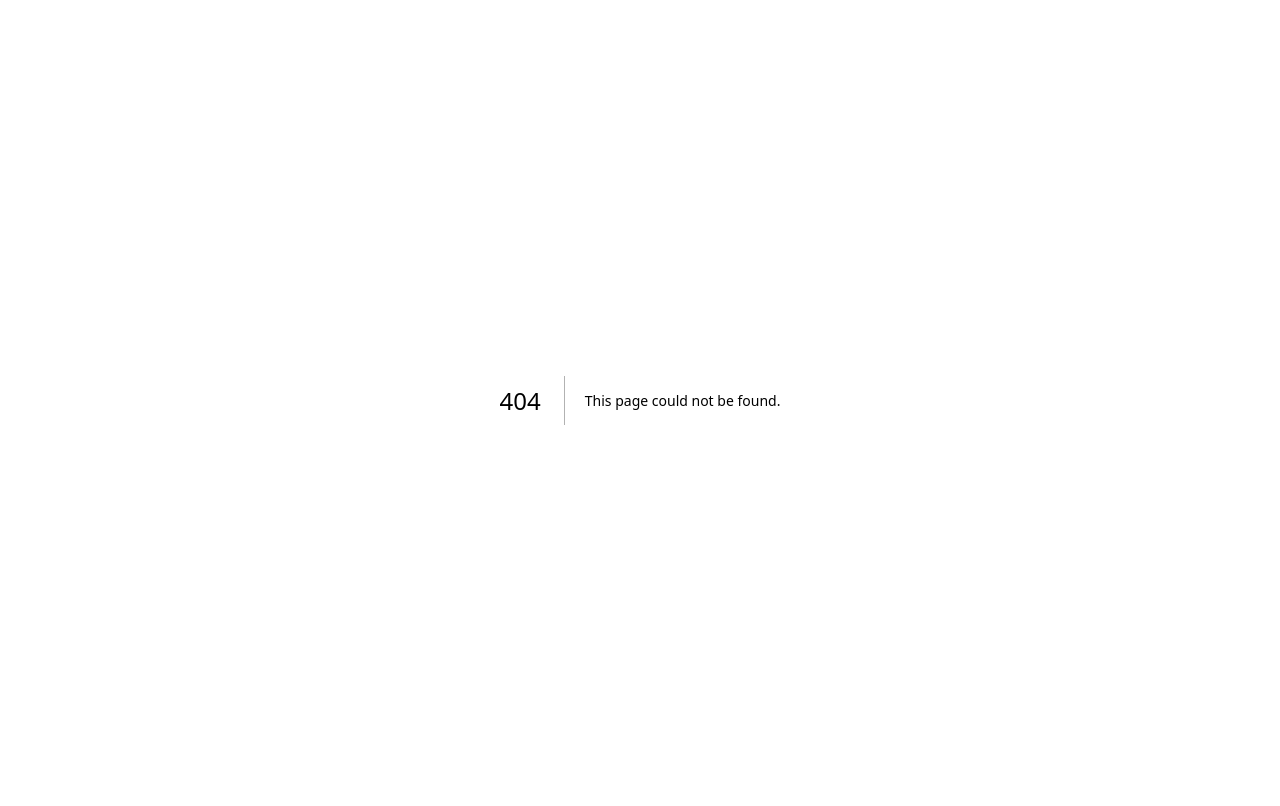
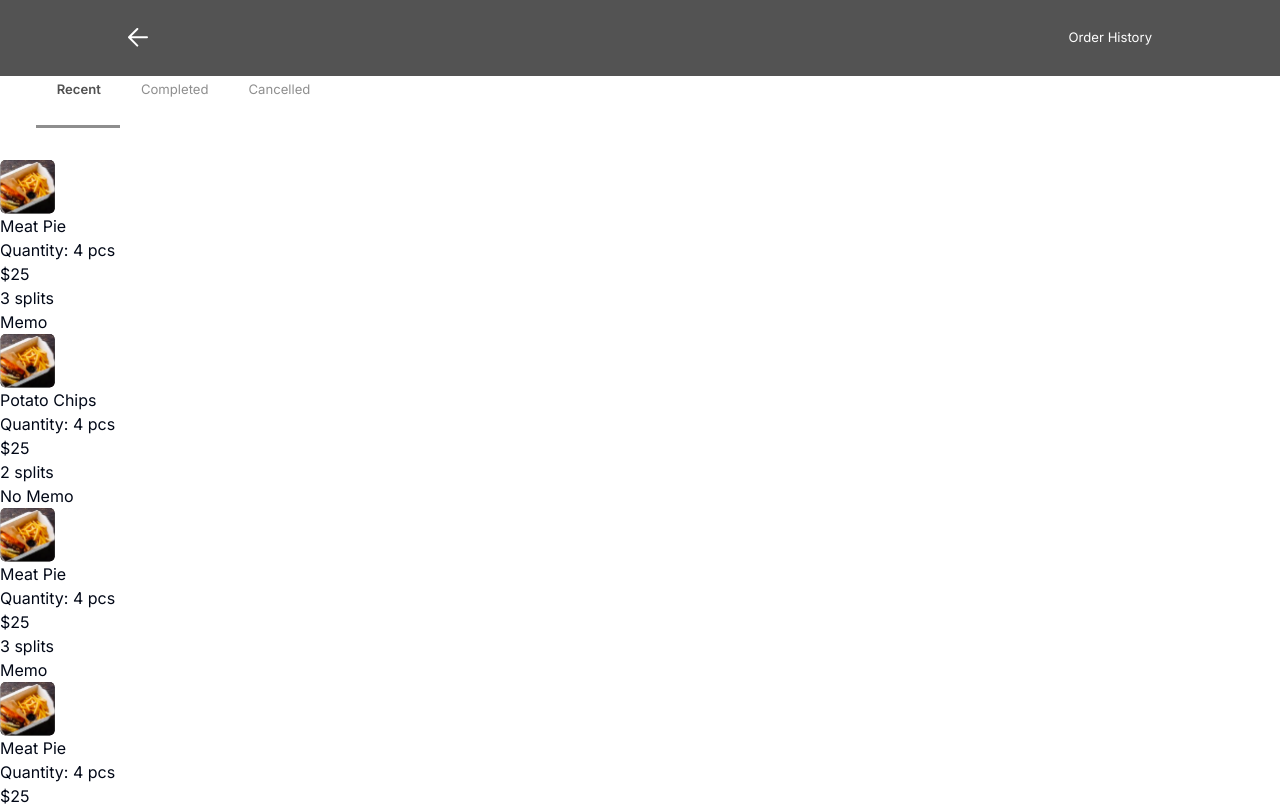
Before and after one commit to teju-doyin/waitr-user-app, a Next.js app: page /historyPage in a window 1280 px wide. Before the commit this address had no page. Shown: the top 806 px of the page. Built offline with nearby package versions, Linux system fonts and the light colour scheme.

Commit message:
historypage started

```diff
--- /dev/null
+++ b/app/historyPage/page.tsx
@@ -0,0 +1,98 @@
+'use client'
+import React, {useRef, useEffect,useState} from 'react'
+import HeaderSection from '../../components/HeaderSection'
+import { useHistory, HistoryProvider } from '../../context/HistoryContext'
+import Image from "next/image"
+import backArrow from '@/public/white-back-arrow.svg'
+import food from '@/public/chipsImage.svg'
+
+const Page = () => {
+  const { history } = useHistory()
+  const filters = ['Recent','Completed','Cancelled']
+  const filterRefs = useRef<{ [key: string]: HTMLLIElement | null }>({})
+  const [indicatorStyle, setIndicatorStyle] = useState<React.CSSProperties>({})
+  const [activeFilter, setActiveFilter] = useState<string>('Recent')
+  const handleFilterClick = (filter: string) => setActiveFilter(filter)
+  const filteredHistory = history.filter(item => {
+    if (activeFilter === 'Recent') return true;
+    return item.category.toLowerCase() === activeFilter.toLowerCase();
+  });
+  useEffect(() => {
+    if (filterRefs.current[activeFilter]) {
+        const filterElement = filterRefs.current[activeFilter]
+        setIndicatorStyle({
+            width: `${filterElement?.offsetWidth}px`,
+            left: `${filterElement?.offsetLeft}px`,
+        })
+    }
+  }, [activeFilter])
+
+
+  return (
+    // <HistoryProvider>
+      <div className=" relative overflow-x-hidden">
+        <HeaderSection >
+          <div className='bg-grayBg py-7 '>
+            <div className="flex justify-between items-center w-[80%] mx-auto">
+              <Image src={backArrow} alt='' />
+              <p className='text-white text-[.82rem]'>Order History</p>
+            </div>
+          </div>
+        </HeaderSection>
+
+        <div className=" fixed mt-20 bg-white  ">
+          <ul className="flex justify-between w-[75%] mx-auto mb-5">
+            {filters.map((filter) => (
+              <li
+                  key={filter}
+                  // className='text-pink-400'
+                  className={` text-[.82rem] px-5 pb-2 cursor-pointer ${activeFilter === filter ?'text-grayText font-semibold ': 'text-lightGray'}`}
+                  onClick={() => handleFilterClick(filter)}
+                  ref={el => {filterRefs.current[filter] = el}}
+              >
+                  {filter}
+              </li>
+            ))}
+          </ul>
+          <span
+              className="absolute bottom-0  rounde h-[3px] bg-lightGray transition-all duration-300"
+              style={indicatorStyle}
+          />
+        </div>
+
+        <ul className=" mt-40">
+            {filteredHistory.map((item)=>(
+            <li key={item.id}>
+              <div className="">
+                <div className="">
+                  <Image src={food} alt=''/>
+                  <span>
+                    <p>{item.title}</p>
+                    <p><span>Quantity:</span> {item.quantity} pcs</p>
+                  </span>
+                  <span>
+                    <p>${item.price}</p>
+                    <p>{item.splits} splits</p>
+                  </span>
+                </div>
+                <div className="">
+                  {item.memo==''?
+                  <p>No Memo</p>:
+                    <h6>Memo</h6>
+                   }
+                </div>
+              </div>
+            </li>
+          ))}
+        </ul>
+      </div>
+    // </HistoryProvider>
+  )
+}
+
+const HistoryPage=()=>(
+  <HistoryProvider>
+    <Page/>
+  </HistoryProvider>
+)
+export default HistoryPage
--- a/app/page.tsx
+++ b/app/page.tsx
@@ -12,7 +12,7 @@ export default function WelcomePage() {
       router.push('/homepage');
     }, 2000);
 
-    return () => clearTimeout(timer); // Cleanup the timer if the component unmounts
+    return () => clearTimeout(timer);
   }, [router]);
   const variants =({
     hidden:{opacity:0},
--- /dev/null
+++ b/components/HeaderSection.tsx
@@ -0,0 +1,11 @@
+import React from 'react'
+
+const HeaderSection = ({children}) => {
+  return (
+    <section className=' fixed z-20 top-0 w-full h-[15%]'>
+      {children}
+    </section>
+  )
+}
+
+export default HeaderSection
--- a/components/HeroHomepage.tsx
+++ b/components/HeroHomepage.tsx
@@ -3,10 +3,14 @@ import backArrow from '@/public/back-arrow.svg'
 import logo from '@/public/logo.svg'
 import { Button } from "@/components/ui/button"
 import Image from "next/image"
+import HeaderSection from './HeaderSection'
+import Link from 'next/link'
+
 const HeroHomepage = () => {
   return (
-    <section className='hero-header fixed z-20 top-0 w-full h-[15%]'>
-        {/* <Image src={heroHeader}  objectFit='cover' className='w-full inset-0 absolute -z-10' alt='' /> */}
+    <HeaderSection >
+      {/* <Image src={heroHeader}  objectFit='cover' className='w-full inset-0 absolute -z-10' alt='' /> */}
+      <div className="hero-header">
         <div className="bg-[#0000008A] opacity-[54] w-full h-full flex justify-between  pl-7 pr-4" >
           <Image src={backArrow} alt='' className=' cursor-pointer'/>
           <div className=" basis-[70%]   flex justify-between gap-1 items-end pt-5 pb-3">
@@ -14,11 +18,11 @@ const HeroHomepage = () => {
               <Image className="" width={80} src={logo} alt='logo'/>
               <p className="font-medium leading-5 text-[14px] text-white">Chicken Republic</p>
             </div>
-            <Button variant="secondary" size="sm" className='bg-orange py-1 px-4 rounded-full text-white text-[12px]'>Order History</Button>
-
+            <Button variant="secondary" size="sm" className='bg-orange py-1 px-4 rounded-full text-white text-[12px]'><Link href='../../historyPage'>Order History</Link></Button>
           </div>
         </div>
-      </section>
+      </div>
+    </HeaderSection>
   )
 }
 
--- a/components/MealList.tsx
+++ b/components/MealList.tsx
@@ -50,7 +50,18 @@ const MealItem: React.FC<MealItemProps>=({meal,mealClick})=>{
         <li className='bg-white  w-full' >
 
             <div  className=" w-[93%] mx-auto flex gap-4 cursor-default justify-between items-center mb-1 py-1">
-                <Image src={foodImage} width={110} className='h-full ' alt=''/>
+                <Image
+                    src={foodImage}
+                    width={110}
+                    className='h-full '
+                    alt=''
+                    onClick={()=>mealClick(meal)}
+                    role="button"
+                    tabIndex={0}
+                    onKeyDown={(e) => {
+                        if (e.key === 'Enter') mealClick(meal);
+                    }}
+                />
                 <div className=" basis-[70%] ">
                     <div className="flex justify-between h-full gap-4 py-0.5 ">
                         <div className="flex flex-col justify-around gap-1.5 ">
--- a/components/MealModal.tsx
+++ b/components/MealModal.tsx
@@ -107,6 +107,8 @@ const MealModal: React.FC<MealModalProps> = ({ meal, isOpen, onClose }) => {
                 </button>
               </div>
             </div>
+            {!isReviewVisible&&
+            <>
               <div className="text-white mb-4">
                 <h4 className='text-[.9rem] font-semibold mb-2'>Description</h4>
                 <p className='text-[.8rem] font-light opacity-85'>{meal.description}</p>
@@ -115,12 +117,13 @@ const MealModal: React.FC<MealModalProps> = ({ meal, isOpen, onClose }) => {
                 <h4 className='text-[.9rem] font-semibold'>Time</h4>
                 <p className='text-[.8rem] font-light opacity-85'>{meal.prep_time}</p>
               </div>
+            </>}
             <div className="mt-4">
 
               {isReviewVisible && (
                 <div className='text-white'>
                 <h4 className='text-[.9rem] font-semibold mb-2'>Reviews</h4>
-                <ul className=' overflow-y-auto smooth-scroll max-h-[10rem]'>
+                <ul className=' overflow-y-auto smooth-scroll max-h-[15rem]'>
                   {meal.reviews.map((review: Review, index: number) => (
                     <>
                     <li
--- a/components/Meals.tsx
+++ b/components/Meals.tsx
@@ -16,10 +16,12 @@ const Meals = () => {
     const [indicatorStyle, setIndicatorStyle] = useState<React.CSSProperties>({})
     const [searchQuery, setSearchQuery] = useState<string>('')
     const filterRefs = useRef<{ [key: string]: HTMLButtonElement | null }>({})
-    const filterLinks = [ 'Swallow', 'Rice', 'Snack', 'Fast Food', 'Breakfast', 'Brunch']
+    const filterLinks = ['All','Swallow', 'Rice', 'Snack', 'Fast Food', 'Breakfast', 'Brunch']
     const [selectedMeal, setSelectedMeal] = useState<Meal | null>(null)
     const [isModalOpen, setIsModalOpen] = useState<boolean>(false)
-    // const [showSpanUnderline, setShowSpanUnderline] = useState<boolean>(false)
+    const [showFastForwardIcon, setShowFastForwardIcon] = useState<boolean>(true)
+    const filterContainerRef = useRef<HTMLDivElement>(null)
+
 
     useEffect(() => {
         if (filterRefs.current[activeFilter]) {
@@ -47,6 +49,12 @@ const Meals = () => {
         setSelectedMeal(null)
         setIsModalOpen(false)
     }
+    const handleScroll = () => {
+        if (filterContainerRef.current) {
+            const { scrollLeft, scrollWidth, clientWidth } = filterContainerRef.current
+            setShowFastForwardIcon(scrollLeft + clientWidth < scrollWidth)
+        }
+    }
 
     return (
         <div className='relative'>
@@ -67,26 +75,14 @@ const Meals = () => {
                     </div>
                 </div>
                 {/* badges */}
-                <div className="relative mx-2 flex gap-1 h-[3.5rem]  overflow-x-auto overflow-y-hidden no-scrollbar">
-                    <div className="">
-                        <Button
-                            key="All"
-                            variant='ghost'
-                            className='fixed mb-5  bg-black  text-white'
-                            onClick={() => handleFilterClick("All")}
-                            ref={(el) => {filterRefs.current['All'] = el}}
+                <div className="relative mx-2 flex gap-1 h-[3.5rem] items-center overflow-x-auto overflow-y-hidden no-scrollbar">
+
+                    <div
+                        className="flex gap-1 overflow-x-auto overflow-y-hidden no-scrollbar"
+                        ref={filterContainerRef}
+                        onScroll={handleScroll}
                     >
-                            All
-                        </Button>
-                        {/* <span
-                        className="absolute bottom-0 w-12 rounded-sm h-[3px] bg-lightGray transition-all duration-300"
-
-                        /> */}
-                    </div>
-                    <div className="ml-14 flex">
                         {filterLinks.map((filter) => (
-                            <>
-
                             <Button
                                 key={filter}
                                 variant='ghost'
@@ -96,17 +92,17 @@ const Meals = () => {
                             >
                                 {filter}
                             </Button>
-
-                            </>
                         ))}
+                    </div>
+                    {showFastForwardIcon && (
+                        <Image src={skip} alt='' height={25} className='fixed z-10 right-6' />
+                    )}
                     <span
                         className="absolute bottom-0 rounded-sm h-[3px] bg-lightGray transition-all duration-300"
                         style={indicatorStyle}
                     />
                 </div>
-                    <Image src={skip} alt='' height={25} className='fixed z-10   right-6 '/>
 
-                </div>
             </div>
 
         </section>
--- /dev/null
+++ b/context/HistoryContext.tsx
@@ -0,0 +1,42 @@
+'use client'
+import React, { createContext, useContext, useState, useEffect, ReactNode } from 'react'
+import historyData from '../data/history.json'
+
+export interface HistoryItem {
+    id: number,
+    title: string,
+    price: number,
+    quantity: number,
+    status: string,
+    category: string,
+    time_left: number,
+    splits:number,
+    memo: string
+}
+
+interface HistoryContextProps{
+    history: HistoryItem[]
+}
+
+const HistoryContext = createContext<HistoryContextProps | undefined>(undefined)
+export const HistoryProvider: React.FC <{children: ReactNode}> = ({children}) => {
+    const [history, setHistory] = useState<HistoryItem[]>([]);
+
+    useEffect(() => {
+        setHistory(historyData);
+      }, [])
+
+    return(
+        <HistoryContext.Provider
+            value={{history}}>
+            {children}
+        </HistoryContext.Provider>
+    )
+}
+export const useHistory = () => {
+    const context = useContext(HistoryContext);
+    if (!context) {
+      throw new Error('useHistory must be used within a HistoryProvider');
+    }
+    return context;
+  };
--- a/data/history.json
+++ b/data/history.json
@@ -0,0 +1,57 @@
+[
+    {
+      "id": 1,
+      "title": "Meat Pie",
+      "price": 25,
+      "quantity": 4,
+      "status": "in-progress",
+      "time_left": 30,
+      "splits":3,
+      "category":"Recent",
+      "memo": "Please reduce the pepper in my food. I don’t want Onions too"
+    },
+    {
+      "id": 2,
+      "title": "Potato Chips",
+      "price": 25,
+      "quantity": 4,
+      "status": "ready",
+      "time_left": 0,
+      "splits":2,
+      "category":"Completed",
+      "memo": ""
+    },
+    {
+      "id": 3,
+      "title": "Meat Pie",
+      "price": 25,
+      "quantity": 4,
+      "status": "ready",
+      "time_left": 0,
+      "splits":3,
+      "category":"Recent",
+      "memo": "Please reduce the pepper in my food. I don’t want Onions too"
+    },
+    {
+      "id": 4,
+      "title": "Meat Pie",
+      "price": 25,
+      "quantity": 4,
+      "status": "in-progress",
+      "time_left": 30,
+      "splits":3,
+      "category":"Cancelled",
+      "memo": ""
+    },
+    {
+      "id": 5,
+      "title": "Meat Pie",
+      "price": 25,
+      "quantity": 4,
+      "status": "in-progress",
+      "time_left": 20,
+      "splits":1,
+      "category":"Cancelled",
+      "memo": "Please reduce the pepper in my food. I don’t want Onions too"
+    }
+]
```
Also changed, not shown: public/chipsImage.svg (added), public/white-back-arrow.svg (added). Lines whose indentation alone changed are shown as unchanged.
